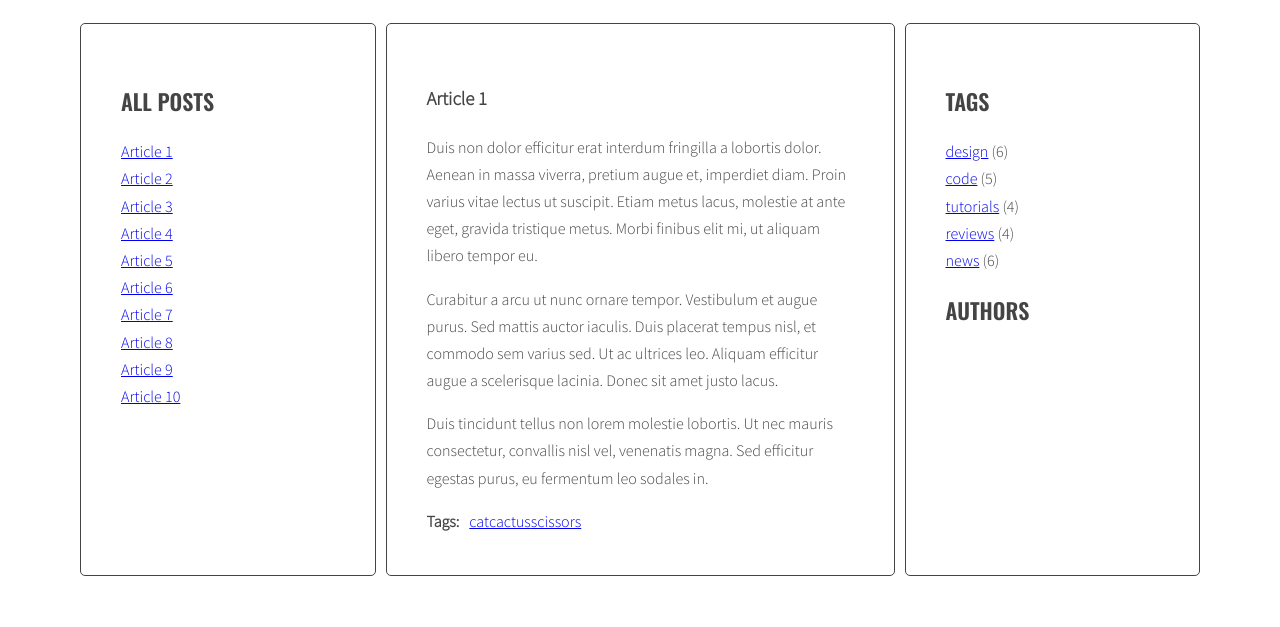
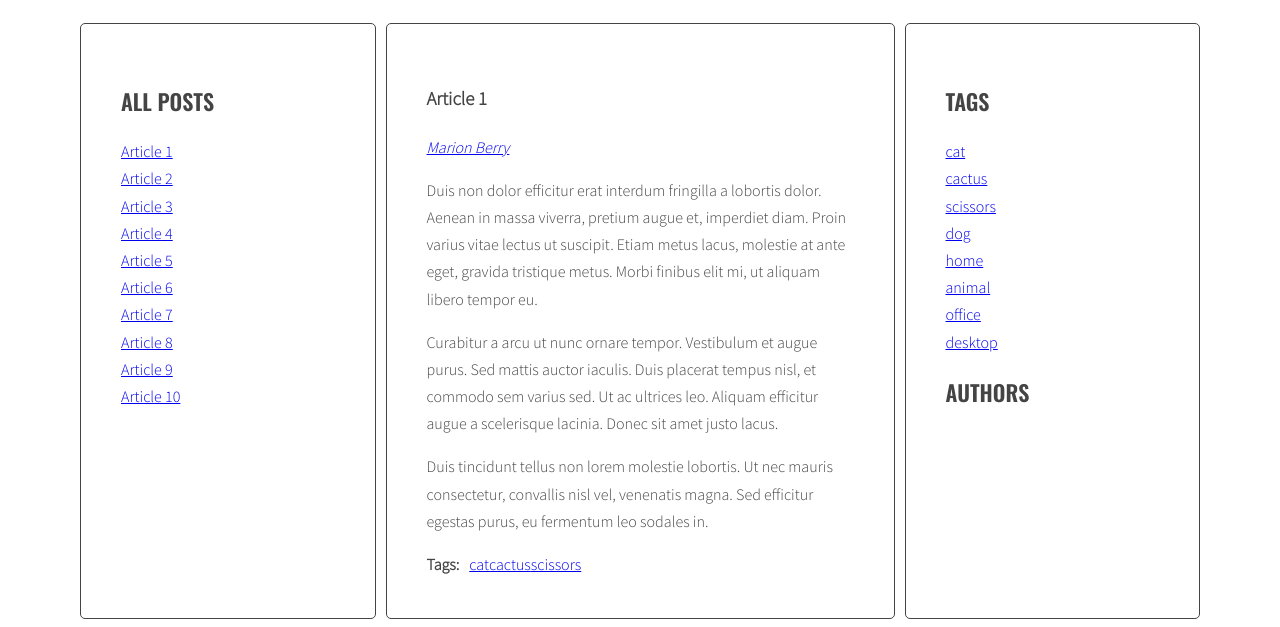
Before and after one commit to Kyuba3/javascript-blog, a website: page index.html in a window 1280 px wide. Shown: the part 220-847 px from the top of the page. Before the commit the page ends 804 px from the top, so only its background shows below. Drawn offline with nearby package versions, Linux system fonts and the light colour scheme.

Commit message:
Fix syntax issue in 'optTagsListSelector' finally..

```diff
--- a/index.html
+++ b/index.html
@@ -175,11 +175,6 @@
                 <aside class="sidebar">
                   <h2 class="section-title">Tags</h2>
                   <ul class="list tags">
-                    <li><a href="#">design</a> <span>(6)</span></li>
-                    <li><a href="#">code</a> <span>(5)</span></li>
-                    <li><a href="#">tutorials</a> <span>(4)</span></li>
-                    <li><a href="#">reviews</a> <span>(4)</span></li>
-                    <li><a href="#">news</a> <span>(6)</span></li>
                   </ul>
                   <h2 class="section-title">Authors</h2>
                   <ul class="list authors">
--- a/js/script.js
+++ b/js/script.js
@@ -34,7 +34,7 @@
     optTitleListSelector = '.titles',
     optArticleTagsSelector = '.post-tags .list',
     optArticleAuthorSelector = '.post-author',
-    optTagsListSelector = '.tags .list',
+    optTagsListSelector = '.tags.list',
     optCloudClassCount = '5',
     optCloudClassPrefix = 'tag-size';
 
@@ -74,7 +74,7 @@
         params.max = tags[tag];
       }
       if(tags[tag] < params.min){
-        params.min = tags[tag]
+        params.min = tags[tag];
       }
     }
     return params;
@@ -194,6 +194,7 @@
   /* Authors */
 
   const generateAuthors = function(){
+    let allAuthors = {};
     /* find all articles */
     const articles = document.querySelectorAll(optArticleSelector);
     /* START LOOP: for every article: */
```
